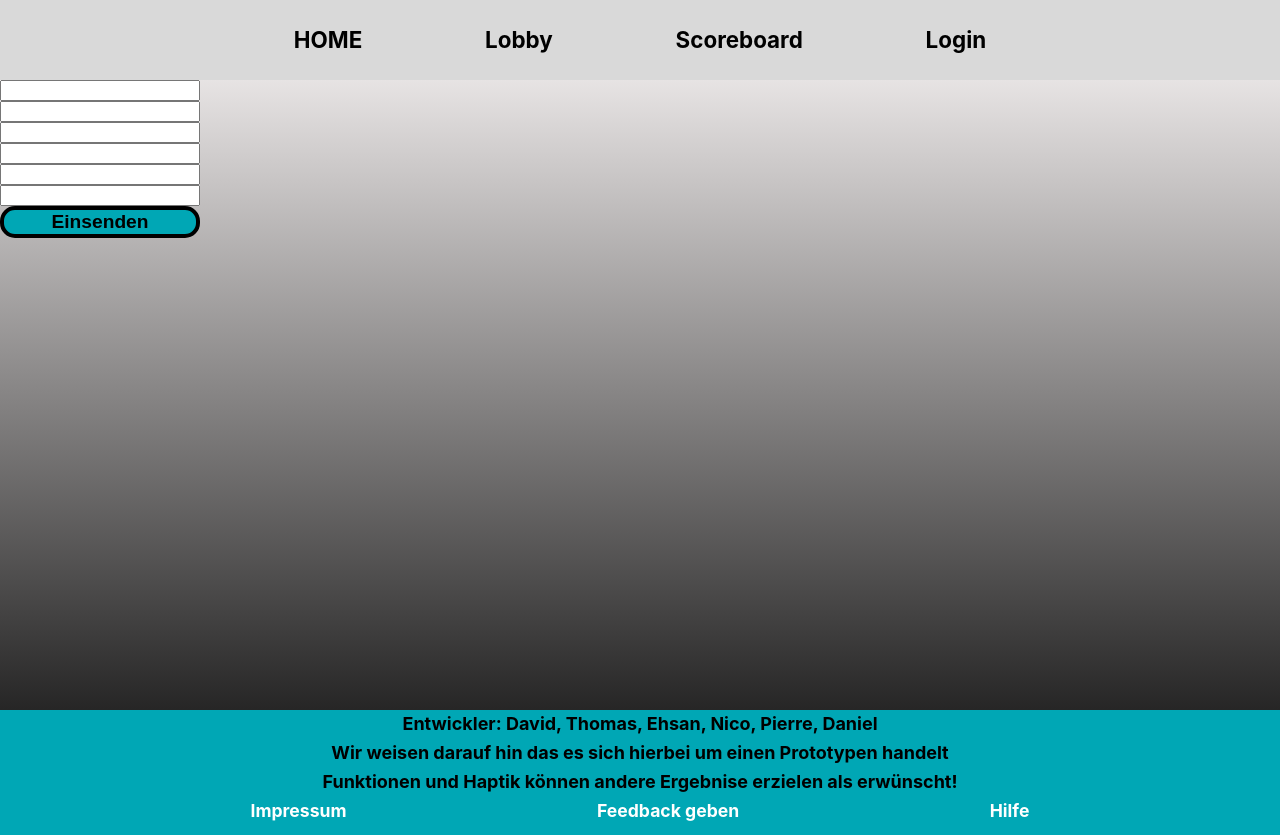
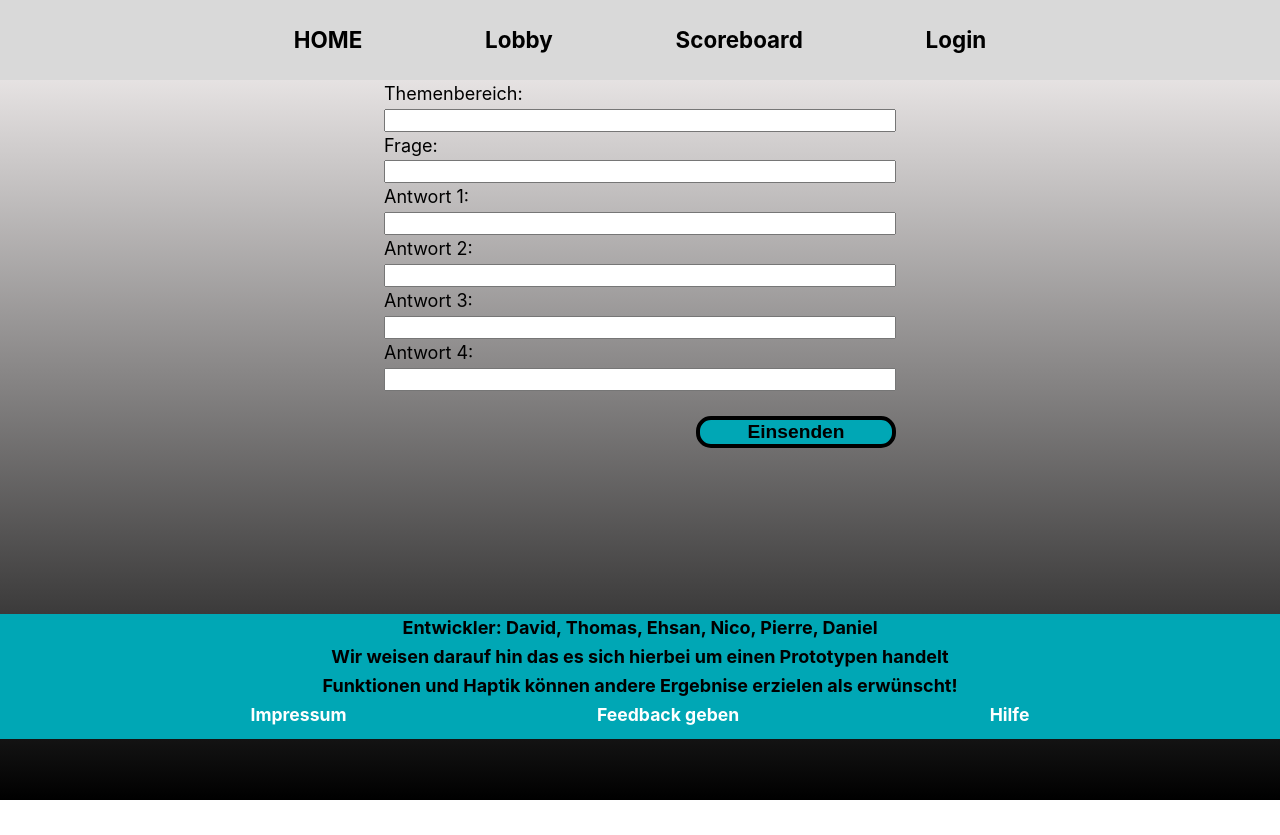
Before and after one commit to floatingbug/iu_quiz, a Vue app in the folder client-app/: page /fragenEinsenden in a window 1280 px wide. After the commit the page ends 800 px from the top, so only its background shows below. Built offline with nearby package versions, Linux system fonts and the light colour scheme.

Commit message:
Änderung an Fragen einsenden im User login modus

```diff
--- a/client-app/src/views/FragenEinsendenView.vue
+++ b/client-app/src/views/FragenEinsendenView.vue
@@ -3,31 +3,50 @@
 <template>
     <div class="container">
         <div class="config-question">
-            <label for=""></label>
-            <input type="" />
-            <label for=""></label>
-            <input type="" />
-            <label for=""></label>
-            <input type="" />
-            <label for=""></label>
-            <input type="" />
-            <label for=""></label>
-            <input type="" />
-            <label for=""></label>
-            <input type="" />
-            <button>Einsenden</button>
+            <label for="theme">Themenbereich:</label>
+            <input type="theme" />
+            <label for="question">Frage:</label>
+            <input type="question" />
+            <label for="answer1">Antwort 1:</label>
+            <input type="answer1" />
+            <label for="answer2">Antwort 2:</label>
+            <input type="answer2" />
+            <label for="answer3">Antwort 3:</label>
+            <input type="answer3" />
+            <label for="answer4">Antwort 4:</label>
+            <input type="answer4" />
+            <div class="button">
+                <button>Einsenden</button>
+            </div>
         </div>
     </div>
 </template>
 
 <style scoped>
 .container {
-    height: 50vh;
     display: flex;
+    height: 30vh;
+    display: flex;
+    color: black;
+    align-items: center;
+    justify-content: center;
+    font-weight: 700;
+    font-size: larger;
+    margin-top: 5vw;
 }
 
 .config-question {
     display: flex;
     flex-direction: column;
+    width: 40%;
+
+}
+.button{
+    margin-top: 2vw;
+    margin-left: auto;
+}
+
+.config-question input {
+    height: 1.8vw;
 }
 </style>
```
